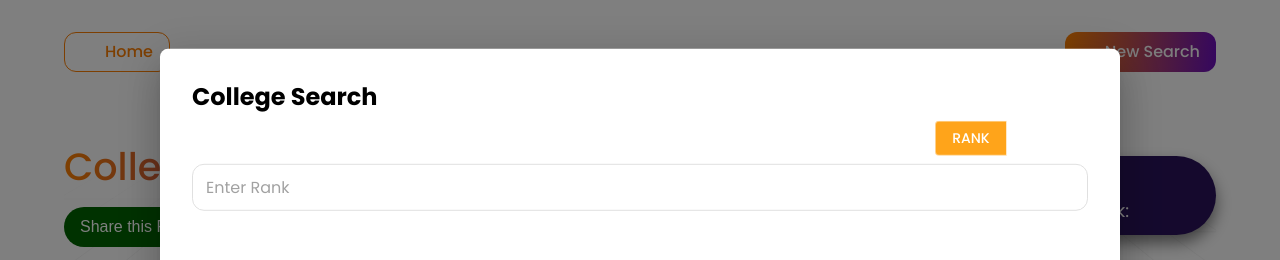
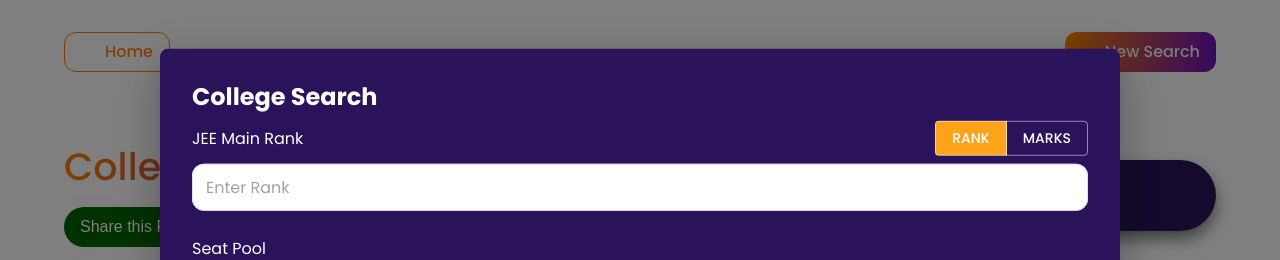
Before and after one commit to SubheshVedam/CollegePredictor, a Next.js app: page /results in a window 1280 px wide. Both pictures are taken after a click on the button "New Search". Shown: the top 260 px of the page. Built offline with nearby package versions, Linux system fonts and the light colour scheme; some icons are missing; what @mui/material-nextjs would draw is missing.

Commit message:
Marks logic tested and UI fixes on results page

```diff
--- a/app/components/college/CollegeSearchForm.jsx
+++ b/app/components/college/CollegeSearchForm.jsx
@@ -44,6 +44,8 @@ export default function CollegeSearchForm({ onSearchComplete }) {
     onSearchComplete();
     try {
       let finalRank = rank;
+      let minRank = null;
+      let maxRank = null;
 
       // If marks mode is selected, convert marks to rank first
       if (inputMode === 'marks' && marks) {
@@ -66,6 +68,9 @@ export default function CollegeSearchForm({ onSearchComplete }) {
 
           const data = await response.json();
           finalRank = data.rank.toString();
+          minRank = data.minRank;
+          maxRank = data.maxRank;
+
           // Update Redux state with the converted rank and rank range
           dispatch(setRank(finalRank));
           dispatch(setRankRange({
@@ -90,14 +95,12 @@ export default function CollegeSearchForm({ onSearchComplete }) {
       });
 
       // Add rank range if marks mode was used
-      if (inputMode === 'marks' && rankRange) {
-        queryParams.set('minRank', rankRange.min.toString());
-        queryParams.set('maxRank', rankRange.max.toString());
+      if (inputMode === 'marks' && minRank !== null && maxRank !== null) {
+        queryParams.set('minRank', minRank.toString());
+        queryParams.set('maxRank', maxRank.toString());
       }
 
       router.replace(`/results?${queryParams.toString()}`);
-
-      router.replace(`/results?${queryParams}`);
     } catch (error) {
       console.error("Search navigation failed:", error);
       dispatch(setIsLoading(false));
--- a/app/results/ResultsPage.jsx
+++ b/app/results/ResultsPage.jsx
@@ -35,7 +35,7 @@ const modalStyle = {
   left: "50%",
   transform: "translate(-50%, -50%)",
   width: { xs: "95%", md: "70%" },
-  bgcolor: "background.paper",
+  bgcolor: "#2a135b", // Dark background to match form styling
   boxShadow: 24,
   p: 4,
   borderRadius: 2,
@@ -250,7 +250,7 @@ export default function ResultsPage() {
           <Box
             sx={{
               display: "flex",
-              width: { xs: "100%", sm: "25%" },
+              width: { xs: "100%", sm: "30%" },
               flexDirection: { xs: "row", sm: "column" },
               bgcolor: "#2a135b",
               py: 1,
@@ -276,7 +276,7 @@ export default function ResultsPage() {
                 variant="subtitle1"
                 sx={{
                   color: "white",
-                  fontSize: { xs: 12, sm: 18 },
+                  fontSize: { xs: 12, sm: 16 },
                 }}
               >
                 Category:&nbsp;{searchParams.get("category")}
@@ -286,7 +286,7 @@ export default function ResultsPage() {
                 sx={{
                   color: "white",
                   textAlign: "left",
-                  fontSize: { xs: 12, sm: 18 },
+                  fontSize: { xs: 12, sm: 15 },
                 }}
               >
                 JEE Main 2026 Rank:&nbsp;
@@ -328,6 +328,7 @@ export default function ResultsPage() {
               component="h2"
               gutterBottom
               fontWeight="bold"
+              sx={{ color: "white" }}
             >
               College Search
             </Typography>
```
